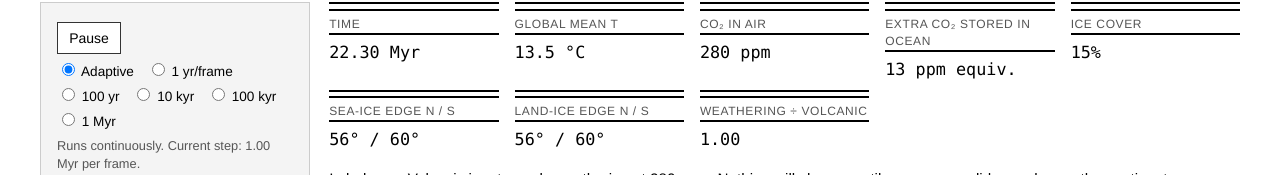
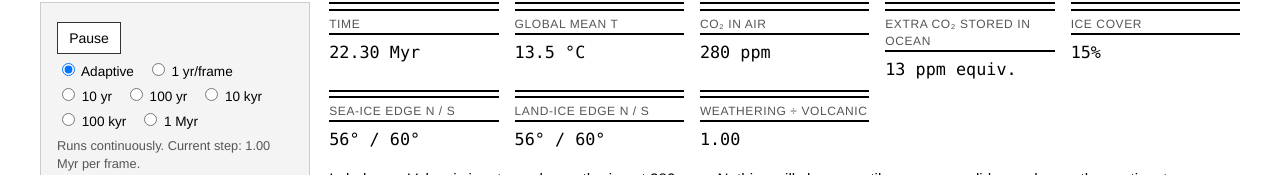
Before and after one commit to judithhubbard/snowball-earth-model, a plain HTML site: page index.html in a window 1280 px wide. Shown: the part 144-319 px from the top of the page. Drawn offline with nearby package versions, Linux system fonts and the light colour scheme; animation ran at ten frames a second.

Commit message:
Add 10-year speed step

```diff
--- a/index.html
+++ b/index.html
@@ -75,6 +75,7 @@
     <div class="speeds" id="speed">
       <label><input type="radio" name="speed" value="auto" checked> Adaptive</label>
       <label><input type="radio" name="speed" value="1"> 1 yr/frame</label>
+      <label><input type="radio" name="speed" value="10"> 10 yr</label>
       <label><input type="radio" name="speed" value="100"> 100 yr</label>
       <label><input type="radio" name="speed" value="10000"> 10 kyr</label>
       <label><input type="radio" name="speed" value="100000"> 100 kyr</label>
```
